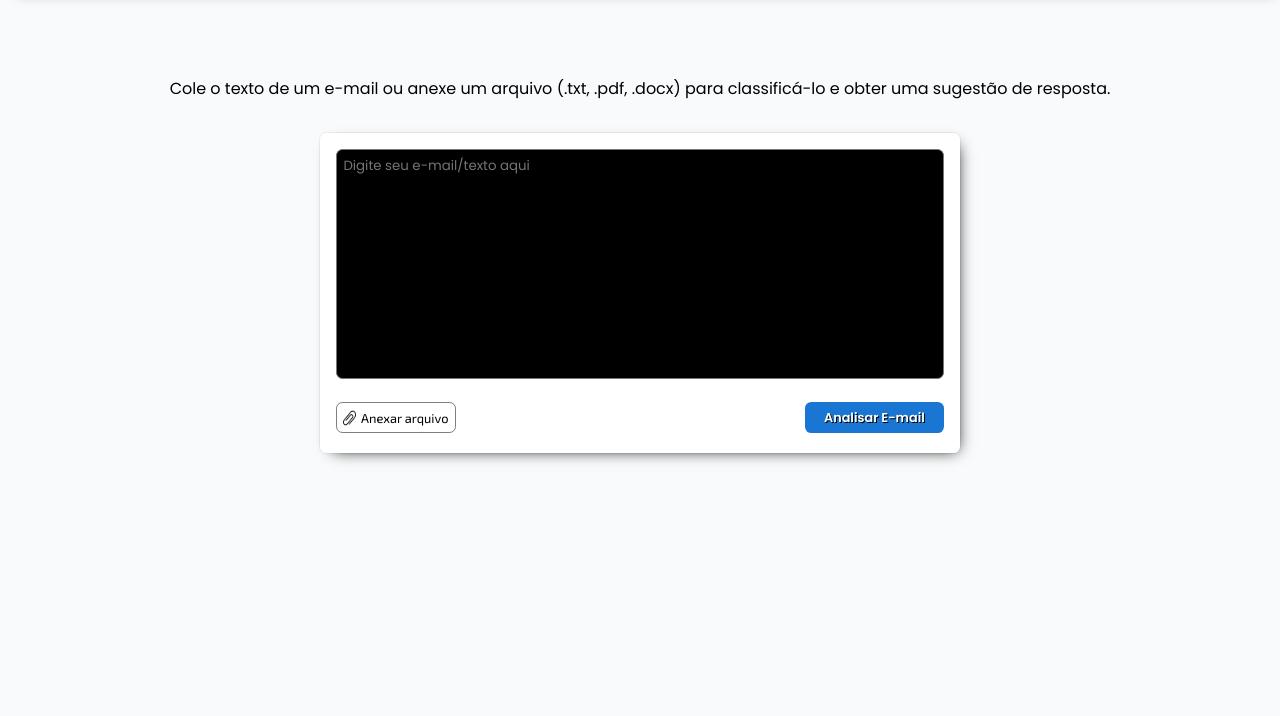
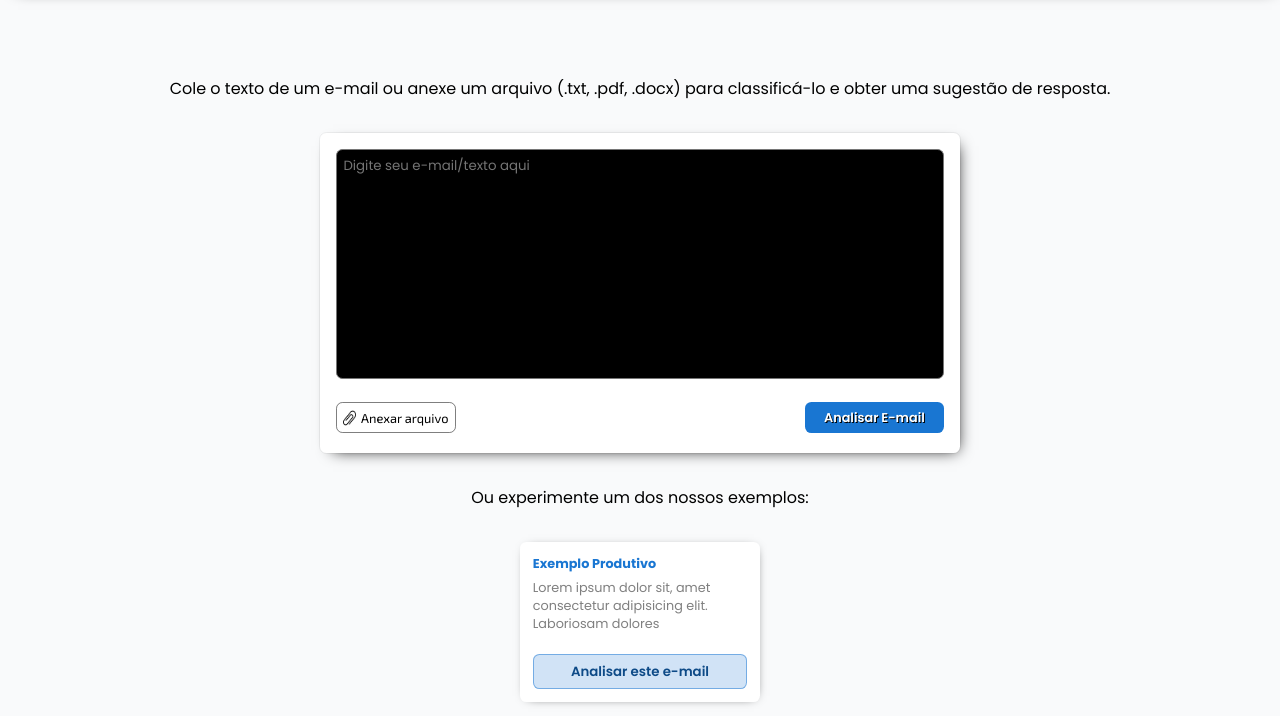
Before and after one commit to Ryotruuser/hermes.ai, a website built with Vite: page index.html in a window 1280 px wide. Shown: the part 84-800 px from the top of the page. Built offline with nearby package versions, Linux system fonts and the light colour scheme.

Commit message:
created example card for both productive and unproductive

```diff
--- a/index.html
+++ b/index.html
@@ -34,6 +34,37 @@
 
         </form>
 
+        <p>Ou experimente um dos nossos exemplos:</p>
+        <div class="examples">
+
+
+          <div class="card-example">
+            <div class="card-texts">
+              <h4 class="card-title">Exemplo Produtivo</h4>
+              <p class="card-text">Lorem ipsum dolor sit, amet consectetur adipisicing elit. Laboriosam dolores</p>
+            </div>
+
+            <button class="card-btn">Analisar este e-mail</button>
+          </div>
+
+
+        </div>
+
+
+
+
+
+
+
+
+
+
+
+
+
+
+
+
         <div class="analysis-response">
 
           <div class="category-container">
--- a/src/style.css
+++ b/src/style.css
@@ -97,6 +97,66 @@ main {
   background-color: rgb(13, 91, 169);
 }
 
+
+.examples{
+  display: flex;
+  gap: 2rem;
+}
+
+.card-example {
+  display: flex;
+  flex-direction: column;
+  justify-content: space-between;
+  width: 15rem;
+  height: 10rem;
+  padding: .8rem;
+  background-color: #fff;
+  border-radius: .4rem;
+  box-shadow: 1px 1px 11px -7px #000;
+}
+
+.card-texts{
+  display: flex;
+  flex-direction: column;
+  text-align: start;
+  gap: .4rem;
+}
+
+.card-title {
+  font-size: .8rem;
+  color: #1976d2;
+}
+
+.card-text {
+  font-size: .8rem;
+  color: rgba(0, 0, 0, 0.5);
+}
+
+.card-btn {
+  background-color: rgba(25, 118, 210, .2);
+  outline: none;
+  border: 1px solid rgba(25, 118, 210, .5);
+  padding: .4rem 2rem;
+  border-radius: .4rem;
+  font-weight: 600;
+  color: rgb(13, 74, 135);
+  cursor: pointer;
+  transition: ease-in-out .2s;
+}
+
+.card-btn:hover {
+  background-color: rgb(13, 91, 169);
+  color: #fff;
+}
+
+
+
+
+
+
+
+
+
 .analysis-response{
   display: none;
   background: rgba(0, 0, 0, 0.05);
```
